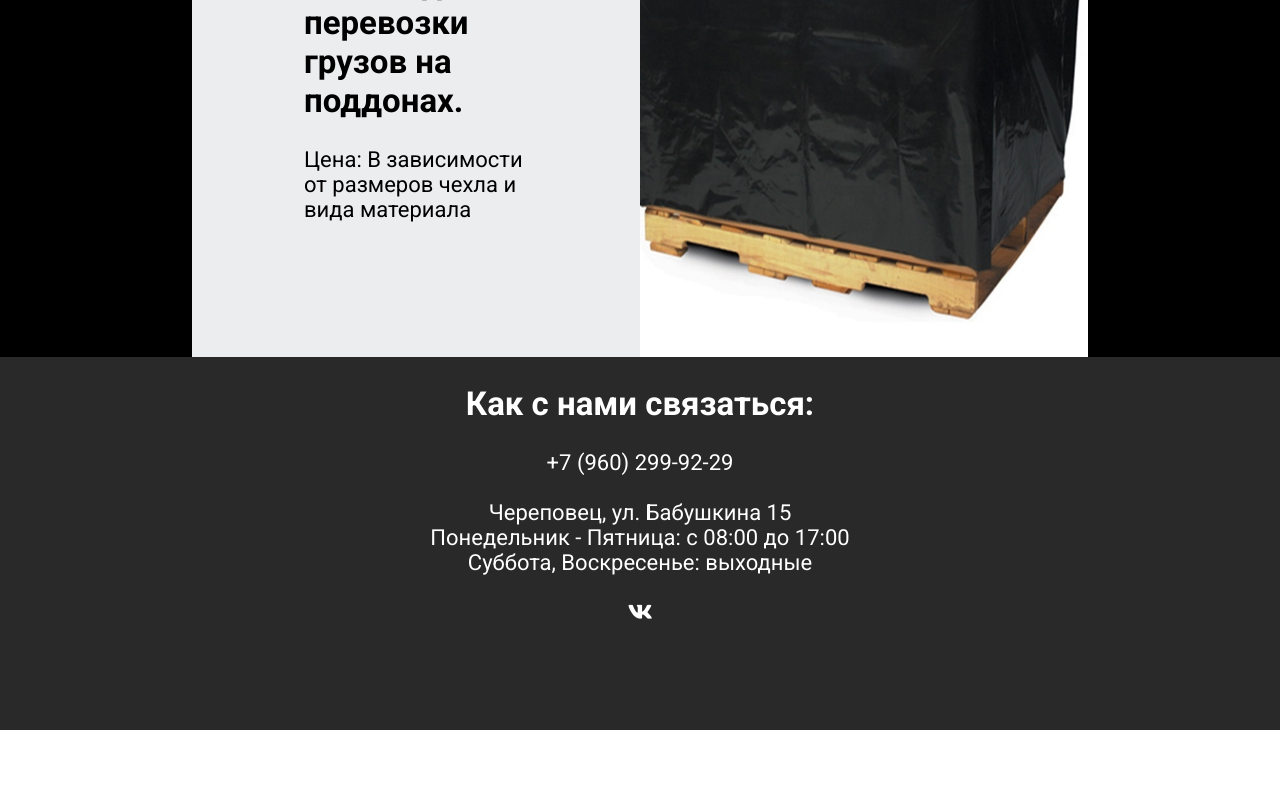
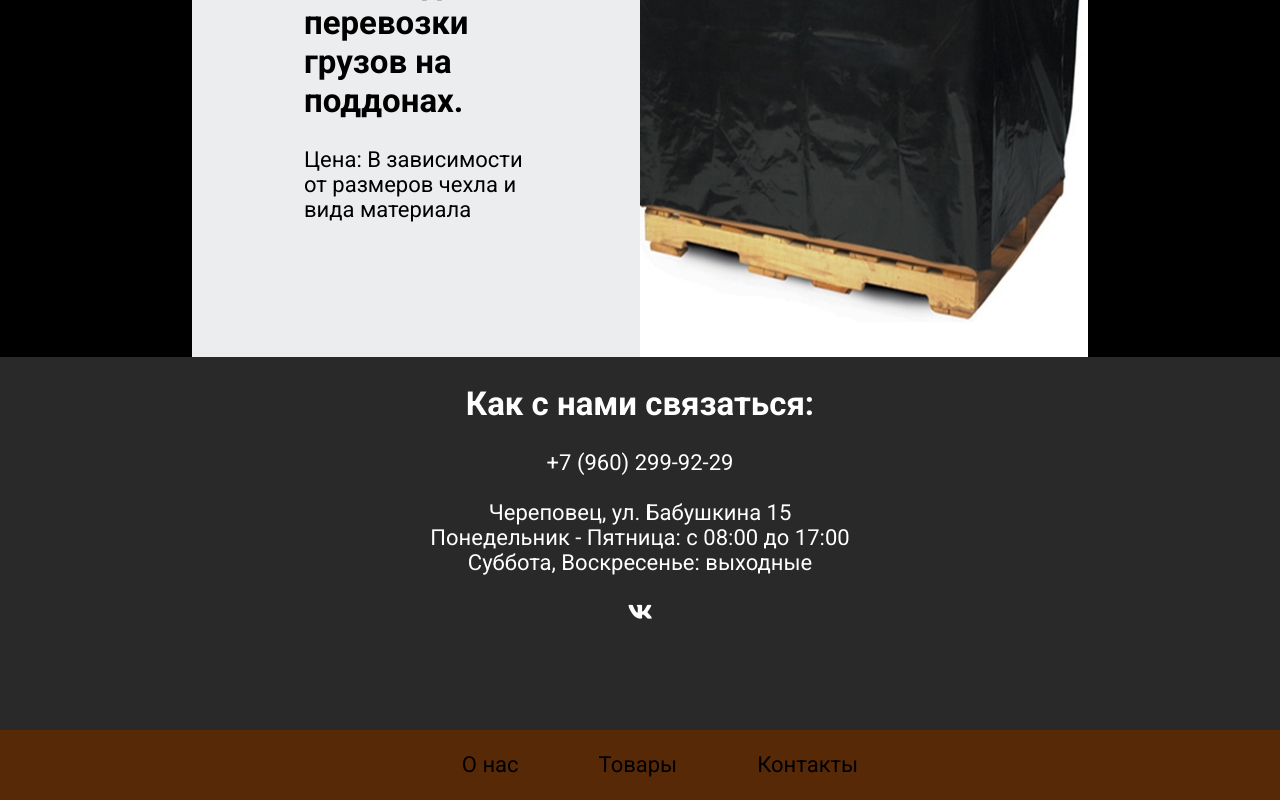
Before and after one commit to taratorkin/TentZashita, a React (Create React App) app: page / in a window 1280 px wide. Shown: the part 4211-5011 px from the top of the page. Before the commit the page ends 4941 px from the top, so only its background shows below. Built offline with nearby package versions, Linux system fonts and the light colour scheme.

Commit message:
added footer

```diff
--- a/src/App.js
+++ b/src/App.js
@@ -1,12 +1,14 @@
 import React from 'react';
 import Header from './Header';
 import Content from './Content';
+import Footer from './Footer';
 
 function App() {
   return (
     <div className="App">
       <Header></Header>
       <Content></Content>
+      <Footer></Footer>
     </div>
   );
 }
--- /dev/null
+++ b/src/Footer.js
@@ -0,0 +1,16 @@
+import React from 'react';
+import './css/footer.css';
+
+function Footer() {
+  return(
+    <div className="footer">
+      <ul>
+       <a className="footer_list_link" href="#AboutUs"><li className="footer_list_item">О нас</li></a>
+       <a className="footer_list_link" href="#Goods"><li className="footer_list_item">Товары</li></a>
+       <a className="footer_list_link" href="#Contacts"><li className="footer_list_item">Контакты</li></a>
+      </ul>
+    </div>
+  );
+}
+
+export default Footer;
--- /dev/null
+++ b/src/css/footer.css
@@ -0,0 +1,31 @@
+.footer {
+  display: flex;
+  justify-content: center;
+  background-color: #572907;
+}
+
+.footer_list_item {
+  display: inline-flex;
+  text-decoration: none;
+  color: black;
+  margin: 0 40px;
+}
+
+.footer_list_link {
+  display: inline-block;
+  text-decoration: none;
+  color: black;
+}
+
+.footer_list_link:after {
+  content: '';
+  width: 0;
+  height: 1px;
+  display: block;
+  background-color: black;
+  transition: 300ms;
+}
+
+.footer_list_link:hover:after {
+  width: 100%;
+}
```
